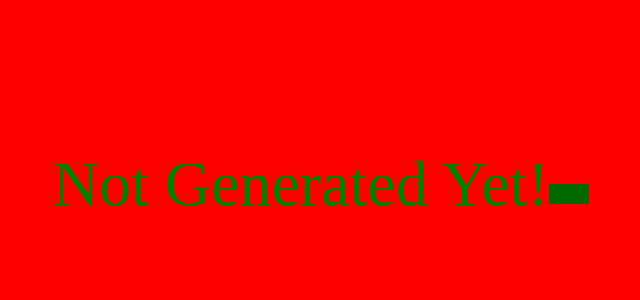
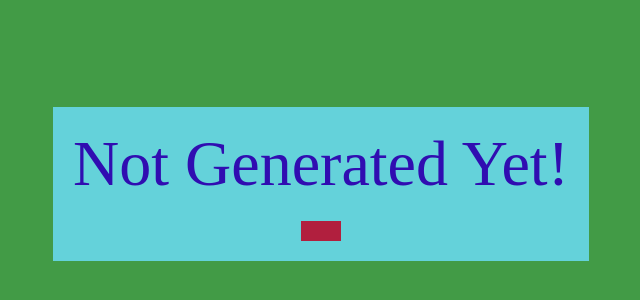
Before and after one commit to admraaba/cock-website, a plain HTML site: page index.html in a window 1280 px wide. Shown: the part 216-516 px from the top of the page, without its empty margins (319-959 px from the left). Drawn offline with Linux system fonts and the light colour scheme.

Commit message:
container stuff

```diff
--- a/index.html
+++ b/index.html
@@ -6,7 +6,7 @@
     <title>Nating Higgers Is Fun!</title>
     <style>
     	body {
-        	background-color: red;
+        	background-color: rgb(66, 155, 70);
             display: flex;
             justify-content: center;
             align-items: center;
@@ -15,35 +15,39 @@
             color: white;
         }
 
+        .container {
+        	text-align: center;
+            padding: 20px;
+            background-color: #64d2da;
+        }
+
         #text {
         	font-size: 4em;
-            color: green;
+            color: rgb(48, 13, 177);
         }
 
         button {
         	margin-top: 20px;
             padding: 10px 20px;
             font-size: 6.9em;
-        	background-color: #006900;
+        	background-color: #b11f3e;
             color: white;
             border: none;
             cursor: pointer;
         }
 
         button:hover {
-        	background-color: #000069;
+        	background-color: #690000;
         }
     </style>
 </head>
 
 <body>
-	<div>
+	<div class="container">
     	<div id="text">Not Generated Yet!</div>
+        <button onclick="rannum()"></button>
+    </div>
 
-    </div>
-	<div>
-    	<button onclick="rannum()"></button>
-    </div>
 
     <script>
     	function rannum() {
@@ -52,4 +56,5 @@
         }
     </script>
 </body>
+
 </html>
```
